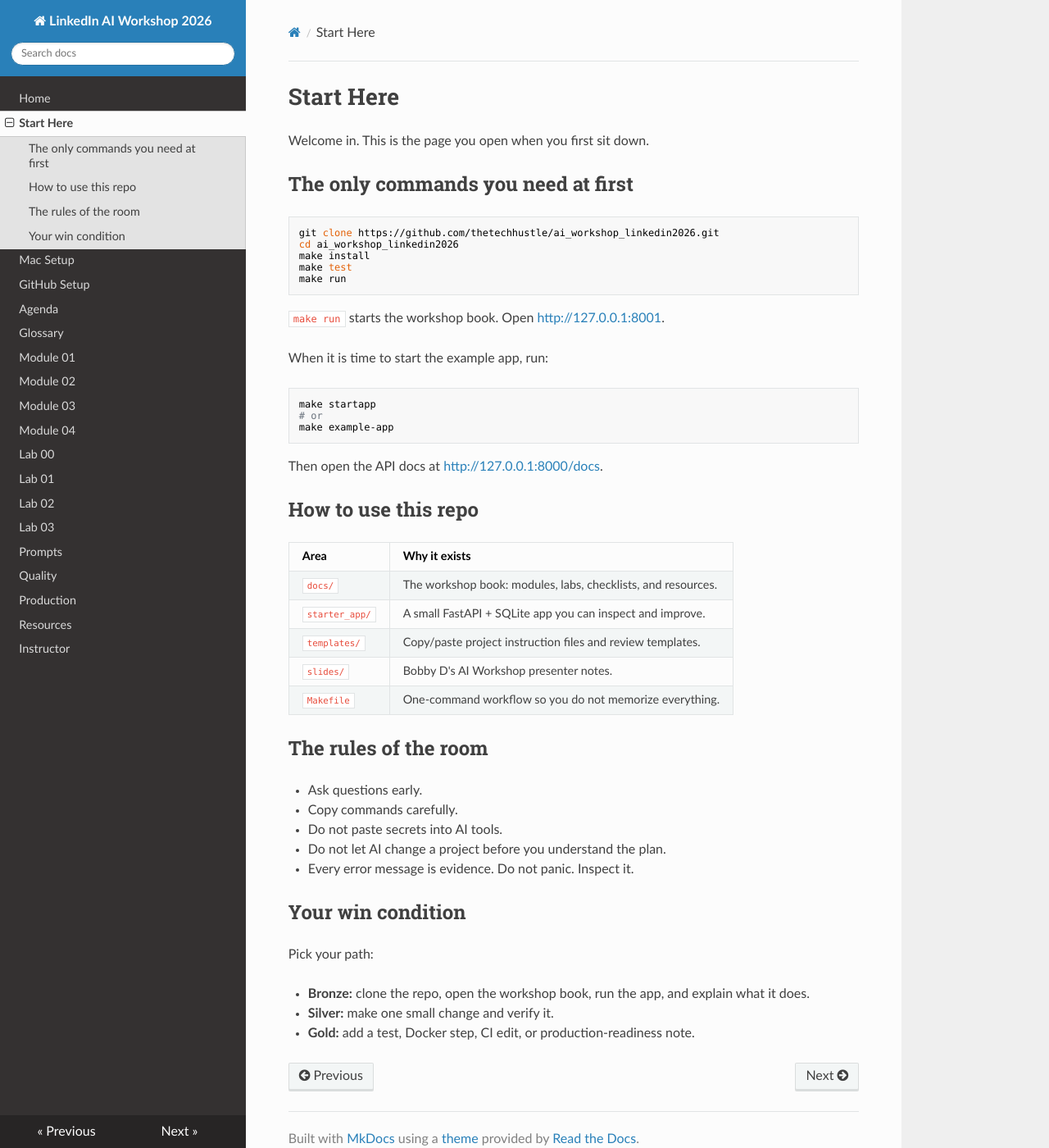
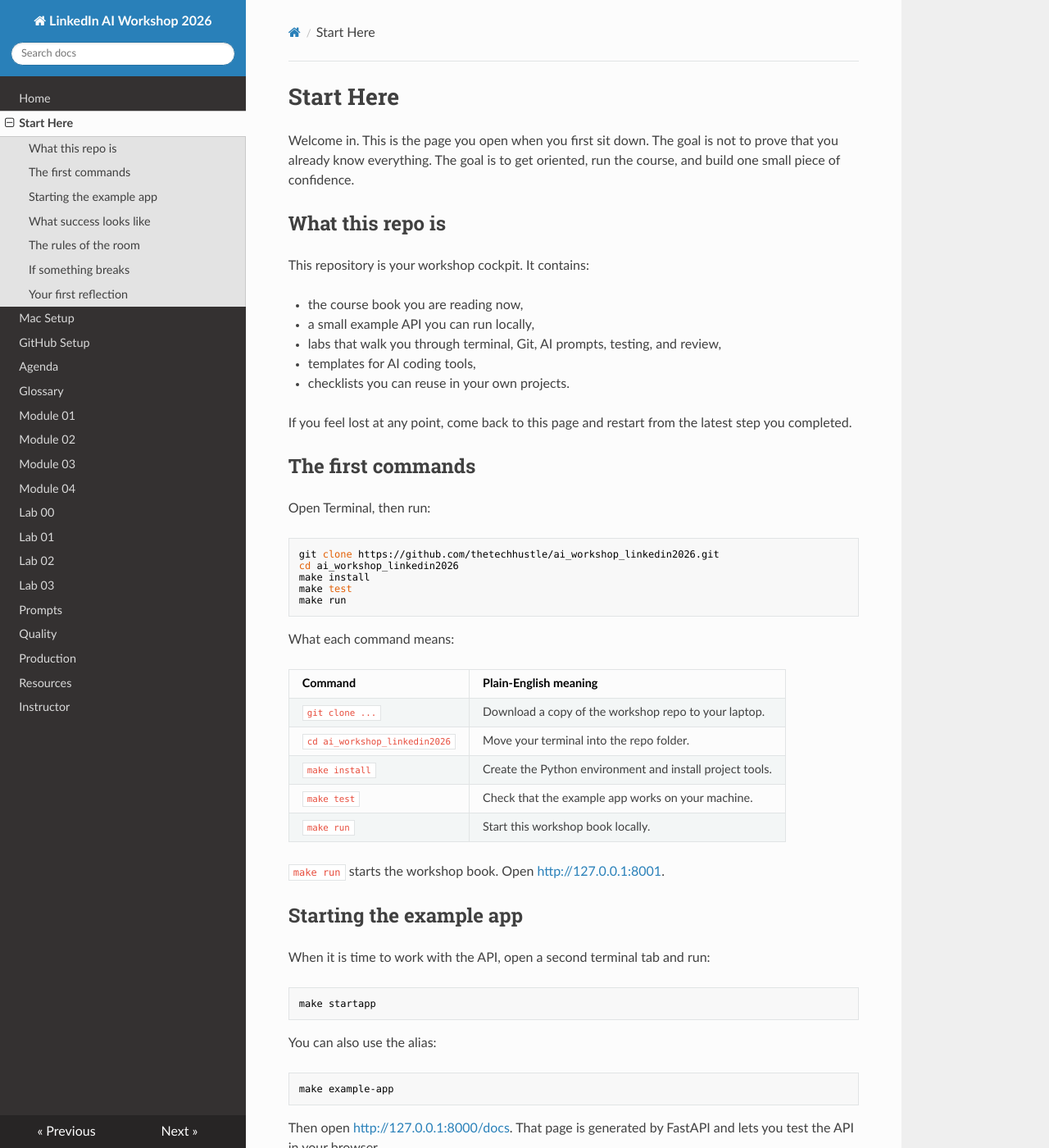
Before and after one commit to thetechhustle/ai_workshop_linkedin2026, an MkDocs documentation site: the page built from docs/00-start-here.md, in a window 1280 px wide and 1400 px high. Shown: the whole window at 82% size. Built offline with MkDocs 1.6.1, drawn with Linux system fonts in a browser that asks for light colours; nearby versions of some CDN libraries; some of the changed text lies outside the part shown.

Commit message:
docs: expand start here for beginners

````diff
--- a/docs/00-start-here.md
+++ b/docs/00-start-here.md
@@ -1,8 +1,22 @@
 # Start Here
 
-Welcome in. This is the page you open when you first sit down.
+Welcome in. This is the page you open when you first sit down. The goal is not to prove that you already know everything. The goal is to get oriented, run the course, and build one small piece of confidence.
 
-## The only commands you need at first
+## What this repo is
+
+This repository is your workshop cockpit. It contains:
+
+- the course book you are reading now,
+- a small example API you can run locally,
+- labs that walk you through terminal, Git, AI prompts, testing, and review,
+- templates for AI coding tools,
+- checklists you can reuse in your own projects.
+
+If you feel lost at any point, come back to this page and restart from the latest step you completed.
+
+## The first commands
+
+Open Terminal, then run:
 
 ```bash
 git clone https://github.com/thetechhustle/ai_workshop_linkedin2026.git
@@ -12,40 +26,76 @@
 make run
 ```
 
+What each command means:
+
+| Command | Plain-English meaning |
+|---|---|
+| `git clone ...` | Download a copy of the workshop repo to your laptop. |
+| `cd ai_workshop_linkedin2026` | Move your terminal into the repo folder. |
+| `make install` | Create the Python environment and install project tools. |
+| `make test` | Check that the example app works on your machine. |
+| `make run` | Start this workshop book locally. |
+
 `make run` starts the workshop book. Open <http://127.0.0.1:8001>.
 
-When it is time to start the example app, run:
+## Starting the example app
+
+When it is time to work with the API, open a second terminal tab and run:
 
 ```bash
 make startapp
-# or
+```
+
+You can also use the alias:
+
+```bash
 make example-app
 ```
 
-Then open the API docs at <http://127.0.0.1:8000/docs>.
+Then open <http://127.0.0.1:8000/docs>. That page is generated by FastAPI and lets you test the API in your browser.
 
-## How to use this repo
+## What success looks like
 
-| Area | Why it exists |
+You do not need to finish every stretch goal. Pick the level that matches where you are today.
+
+| Level | Success looks like |
 |---|---|
-| `docs/` | The workshop book: modules, labs, checklists, and resources. |
-| `starter_app/` | A small FastAPI + SQLite app you can inspect and improve. |
-| `templates/` | Copy/paste project instruction files and review templates. |
-| `slides/` | Bobby D's AI Workshop presenter notes. |
-| `Makefile` | One-command workflow so you do not memorize everything. |
+| **Bronze** | I cloned the repo, opened the workshop book, ran the app, and can explain what the app does. |
+| **Silver** | I made one small change, inspected the diff, and ran a quality check. |
+| **Gold** | I improved a test, checklist, Docker note, GitHub workflow, or production-readiness explanation. |
+
+Bronze is not small. Bronze means you showed up, used the terminal, and got a real project running.
 
 ## The rules of the room
 
 - Ask questions early.
 - Copy commands carefully.
-- Do not paste secrets into AI tools.
-- Do not let AI change a project before you understand the plan.
-- Every error message is evidence. Do not panic. Inspect it.
+- Do not paste private keys, access tokens, passwords, or private student data into AI tools.
+- Do not let AI edit a project before you understand the plan.
+- Treat every error message as evidence, not as a personal failure.
+- Keep your changes small enough that you can explain them.
 
-## Your win condition
+## If something breaks
 
-Pick your path:
+Use this reset checklist:
 
-- **Bronze:** clone the repo, open the workshop book, run the app, and explain what it does.
-- **Silver:** make one small change and verify it.
-- **Gold:** add a test, Docker step, CI edit, or production-readiness note.
+```bash
+pwd
+git status
+make help
+make test
+```
+
+Then ask for help with three pieces of information:
+
+1. What command did you run?
+2. What error did you see?
+3. What did you expect to happen?
+
+That is how engineers debug. Not by guessing. By collecting evidence.
+
+## Your first reflection
+
+Before moving on, write one sentence in your notes:
+
+> Today I want to understand how to use AI to help me ________ without giving up my own judgment.
````
